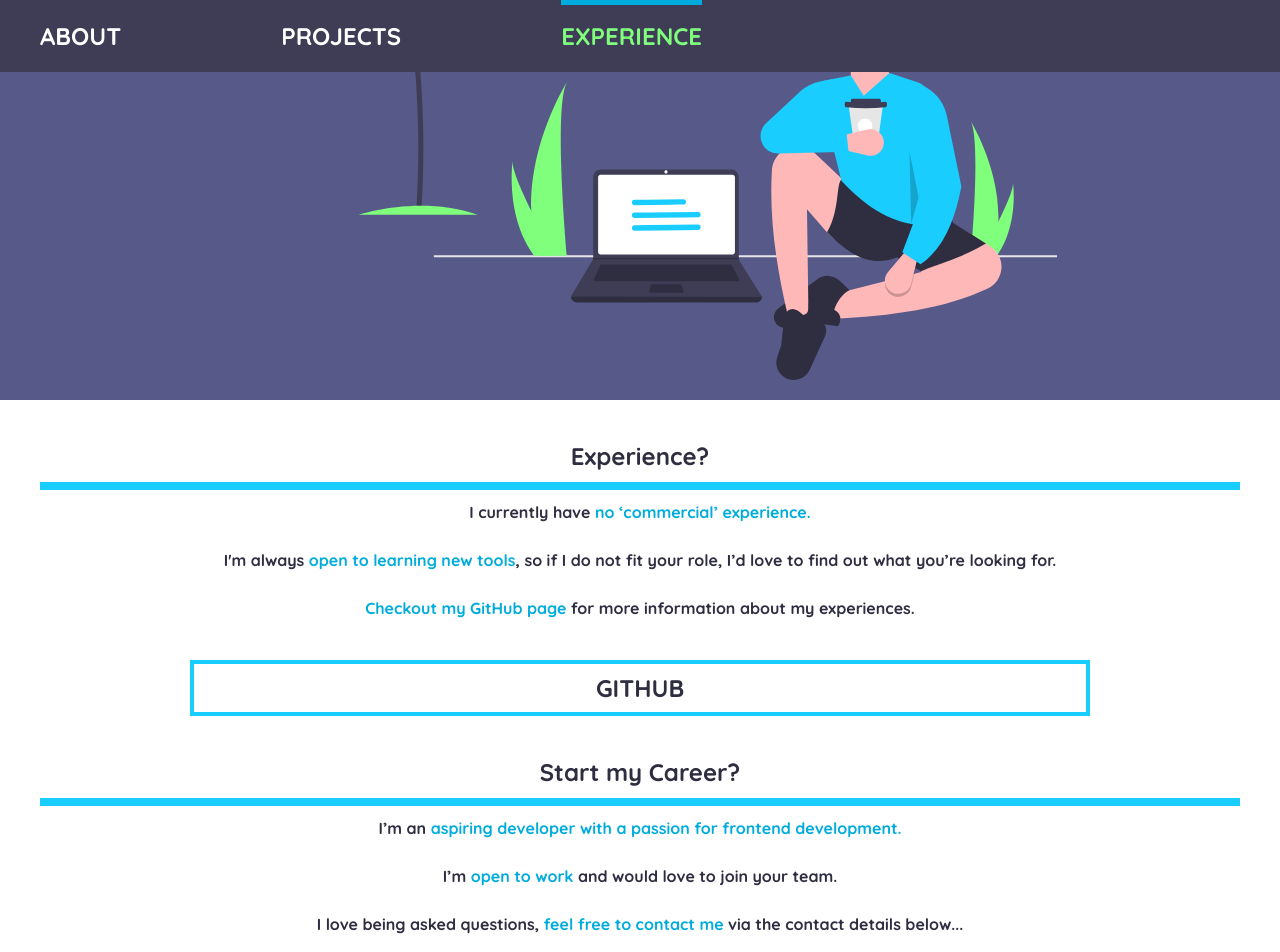
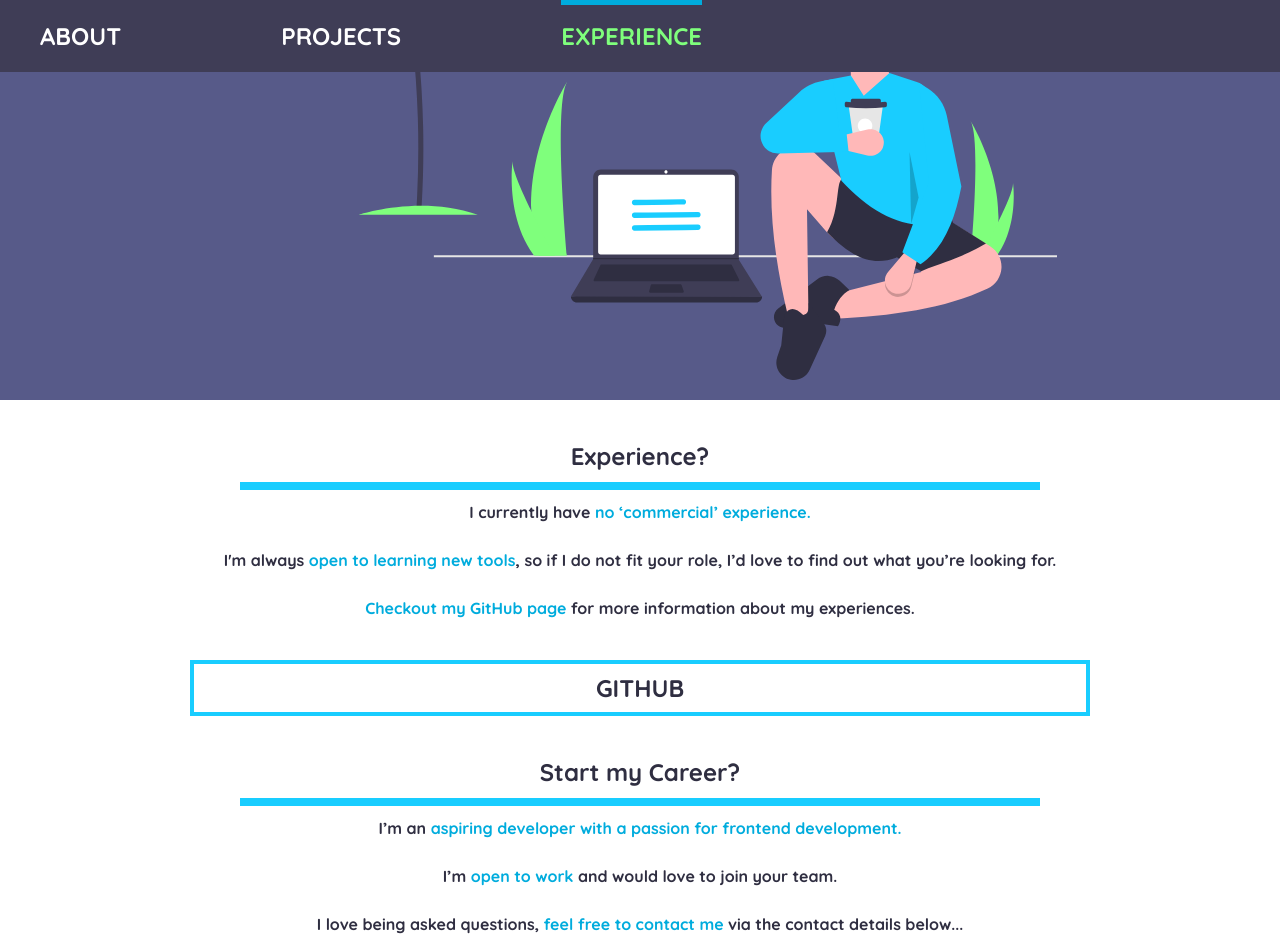
Before and after one commit to ColdLombax/Personal-Portfolio-V1, a React (Create React App) app: page /experience in a window 1280 px wide. Shown: the top 952 px of the page. Built offline with nearby package versions, Linux system fonts and the light colour scheme.

Commit message:
Tablet responsive.

```diff
--- a/src/components/experience/Experience.jsx
+++ b/src/components/experience/Experience.jsx
@@ -10,10 +10,13 @@ function Experience() {
       <div className="bg-purple-light h-half-screen w-full flex flex-col items-center justify-end pb-5">
         <img src={waiting} alt="avatar waiting for work" className="w-8/12 mr-5" />
       </div>
-      <div className="text-center p-10 font-bold text-black-light">
+      <div className="text-center p-10 font-bold text-black-light flex flex-col items-center">
         <h3 className="text-2xl">Experience?</h3>
-        <hr className="w-full border-4 border-blue-light mt-2.5 mb-2.5" />
-        <p className="">
+        <hr
+          className="w-full border-4 border-blue-light mt-2.5 mb-2.5
+        md:w-8/12"
+        />
+        <p className="md:w-9/12">
           I currently have
           {' '}
           <span className="text-blue-dark">no ‘commercial’ experience.</span>
@@ -32,10 +35,13 @@ function Experience() {
         </p>
         <button className="mt-10 p-2 w-3/4 border-4 border-blue-light font-bold text-2xl hover:bg-blue-light">GITHUB</button>
       </div>
-      <div className="text-center p-10 pt-0 font-bold text-black-light">
+      <div className="text-center p-10 pt-0 font-bold text-black-light flex flex-col items-center">
         <h3 className="text-2xl">Start my Career?</h3>
-        <hr className="w-full border-4 border-blue-light mt-2.5 mb-2.5" />
-        <p>
+        <hr
+          className="w-full border-4 border-blue-light mt-2.5 mb-2.5
+        md:w-8/12"
+        />
+        <p className="md:w-9/12">
           I’m an
           {' '}
           <span className="text-blue-dark">aspiring developer with a passion for frontend development.</span>
```
